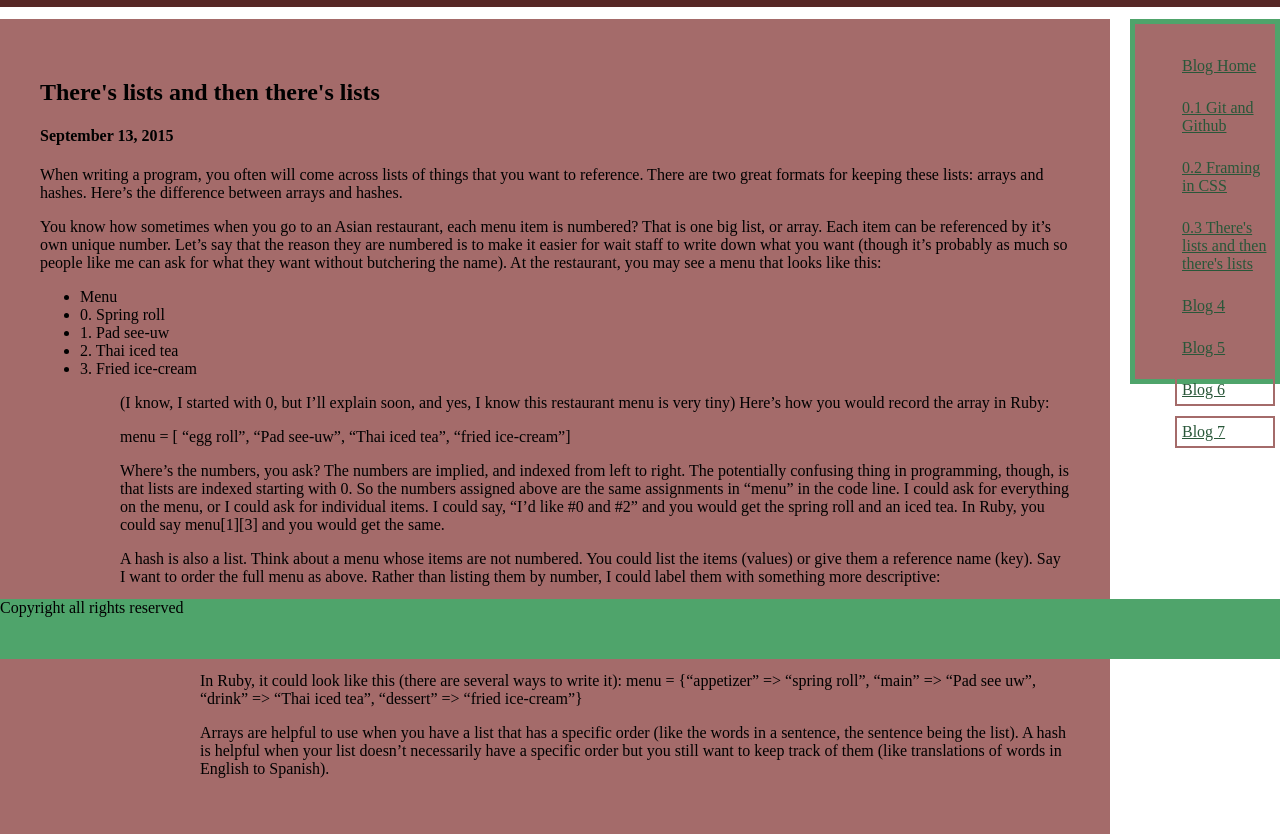
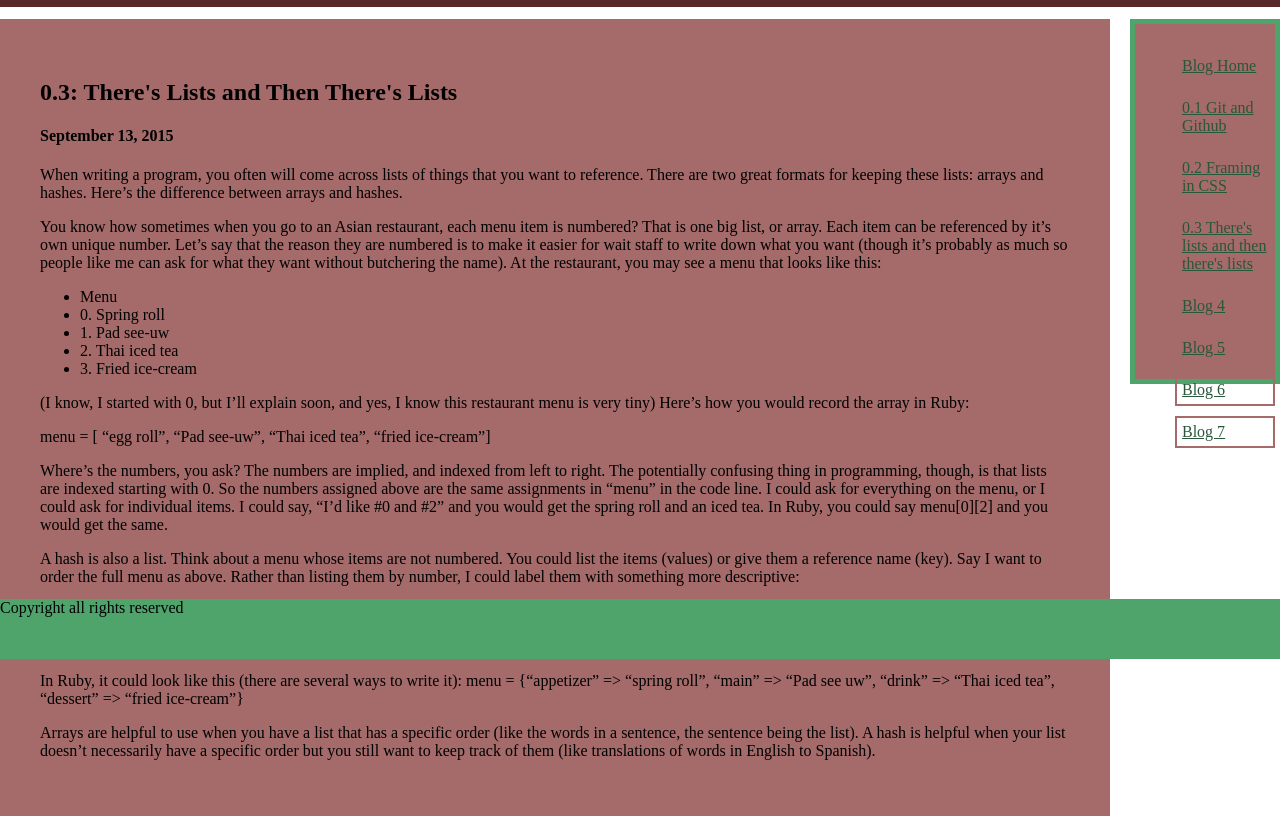
Before and after one commit to kimallen/kimallen.github.io, a plain HTML site: page blog/arrays-hashes.html in a window 1280 px wide. Shown: the part 141-975 px from the top of the page. Drawn offline with Linux system fonts and the light colour scheme.

Commit message:
Fix formatting

```diff
--- a/blog/arrays-hashes.html
+++ b/blog/arrays-hashes.html
@@ -14,7 +14,7 @@
 
 		</header>
 		<section>
-			<H2>There's lists and then there's lists</H2>
+			<H2>0.3: There's Lists and Then There's Lists</H2>
 			<h4>September 13, 2015</h4>
 			<p>When writing a program, you often will come across lists of things that you want to reference.  There are two great formats for keeping these lists: arrays and hashes.  Here’s the difference between arrays and hashes.</p>
 
@@ -26,20 +26,21 @@
 					<li>1.  Pad see-uw</li>
 					<li>2. Thai iced tea</li>
 					<li>3. Fried ice-cream</li>
-		<ul>
+				</ul>
+
 			<p>(I know, I started with 0, but I’ll explain soon, and yes, I know this restaurant menu is very tiny)
 			Here’s how you would record the array in Ruby:</p>
 
 			<p>menu = [ “egg roll”, “Pad see-uw”, “Thai iced tea”, “fried ice-cream”]</p>
 
-			<p>Where’s the numbers, you ask?  The numbers are implied, and indexed from left to right.  The potentially confusing thing in programming, though, is that lists are indexed starting with 0.  So the numbers assigned above are the same assignments in “menu” in the code line.  I could ask for everything on the menu, or I could ask for individual items.  I could say, “I’d like #0 and #2” and you would get the spring roll and an iced tea.  In Ruby, you could say menu[1][3] and you would get the same.</p>
+			<p>Where’s the numbers, you ask?  The numbers are implied, and indexed from left to right.  The potentially confusing thing in programming, though, is that lists are indexed starting with 0.  So the numbers assigned above are the same assignments in “menu” in the code line.  I could ask for everything on the menu, or I could ask for individual items.  I could say, “I’d like #0 and #2” and you would get the spring roll and an iced tea.  In Ruby, you could say menu[0][2] and you would get the same.</p>
 
 			<p>A hash is also a list.  Think about a menu whose items are not numbered.  You could list the items (values) or give them a reference name (key).  Say I want to order the full menu as above.  Rather than listing them by number, I could label them with something more descriptive:</p>
 			<ul>
 				<li>Main: Pad see- uw</li>
 				<li>Drink: Thai iced tea</li>
 				<li>Dessert: Fried ice-cream</li>
-			<ul>
+			</ul>
 
 			<p>In Ruby, it could look like this (there are several ways to write it):
 			menu = {“appetizer” => “spring roll”, “main” => “Pad see uw”, “drink” => “Thai iced tea”, “dessert” => “fried ice-cream”}</p>
```
Lines whose indentation alone changed are shown as unchanged.
